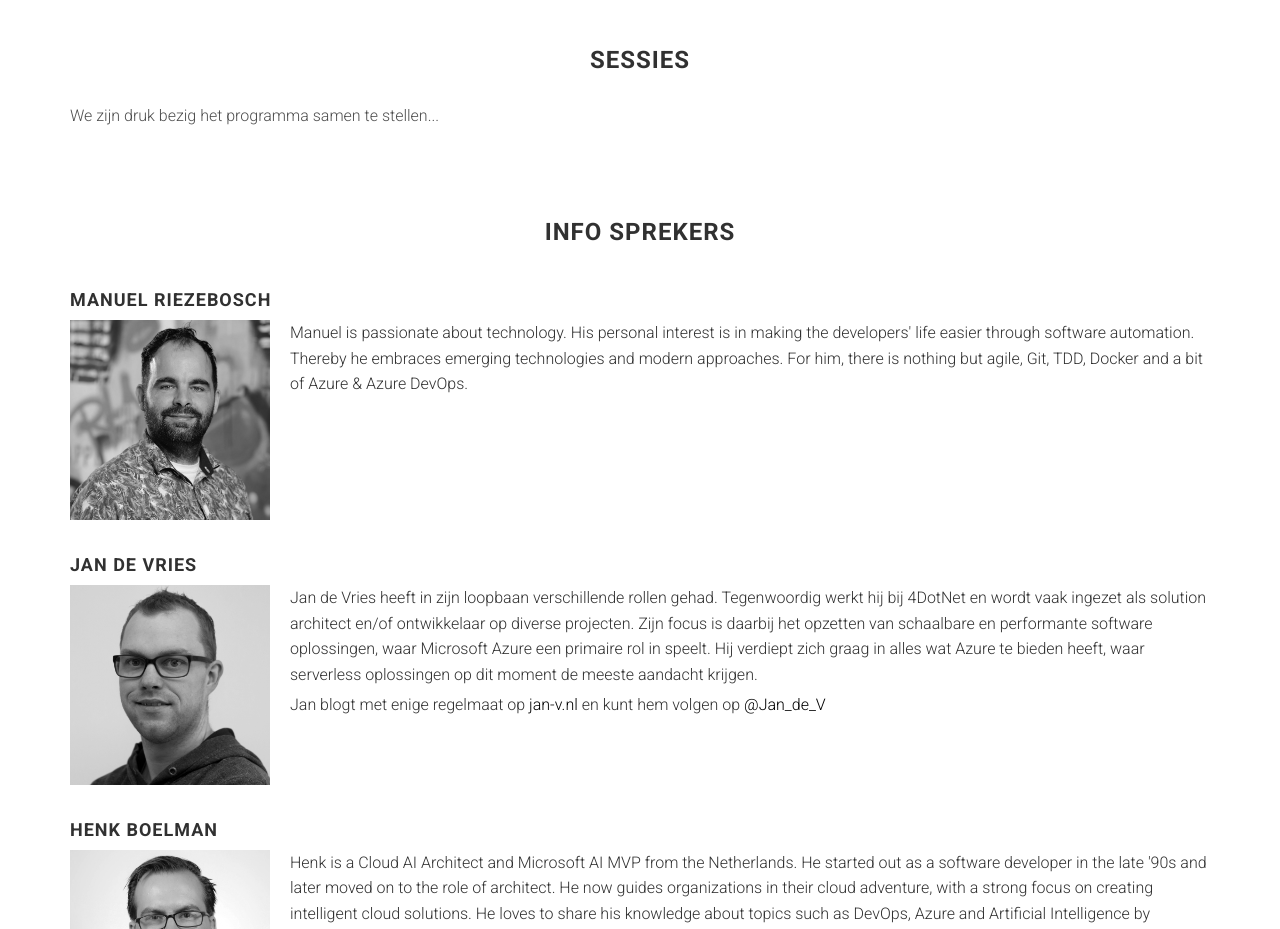
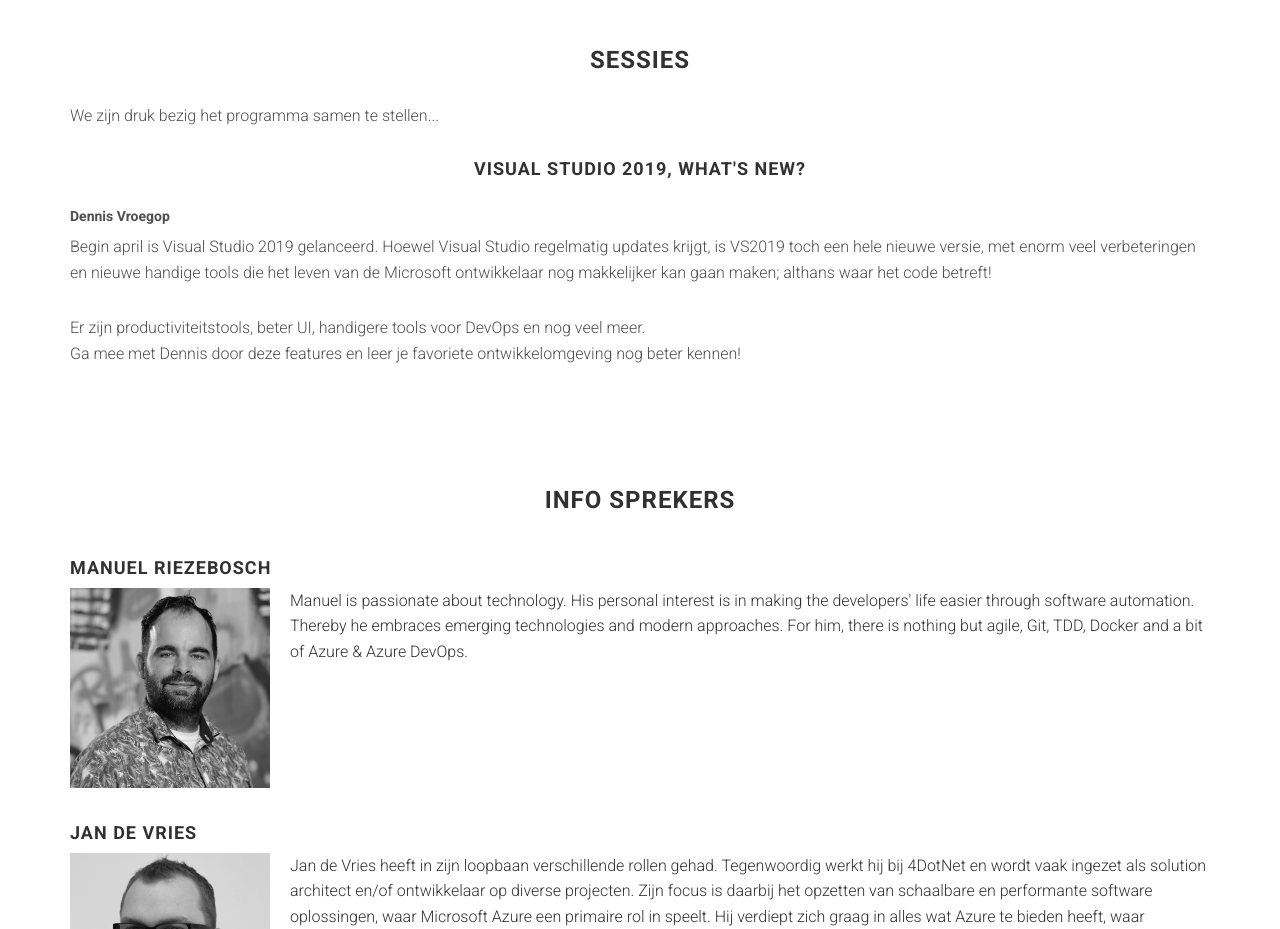
Before and after one commit to devNetNoord/devNetNoord.github.io, a website: page index.html in a window 1280 px wide. Shown: the part 4500-5429 px from the top of the page. Drawn offline with Linux system fonts and the light colour scheme; files whose address does not match are found by name.

Commit message:
Sessie info Dennis Vroegop
Nog geen tijdslot genoemd alleen de sessie inhoud.

```diff
--- a/index.html
+++ b/index.html
@@ -419,6 +419,17 @@
                     We zijn druk bezig het programma samen te stellen...
                 </div>
             </div>
+            <div id="sessie_dennis" class="row">
+                <div class="col-sm-12">
+                    <h4 class="section-title">Visual Studio 2019, What's new?</h4>
+                    <h5>Dennis Vroegop</h5>
+                    <p>Begin april is Visual Studio 2019 gelanceerd. Hoewel Visual Studio regelmatig updates krijgt,
+                        is VS2019 toch een hele nieuwe versie, met enorm veel verbeteringen en nieuwe handige tools
+                        die het leven van de Microsoft ontwikkelaar nog makkelijker kan gaan maken; althans waar het code betreft!</p>
+                    <p>Er zijn productiviteitstools, beter UI, handigere tools voor DevOps en nog veel meer.</br>
+                       Ga mee met Dennis door deze features en leer je favoriete ontwikkelomgeving nog beter kennen! </p>
+                </div>
+            </div>
         </div>
     </section>
 
```
